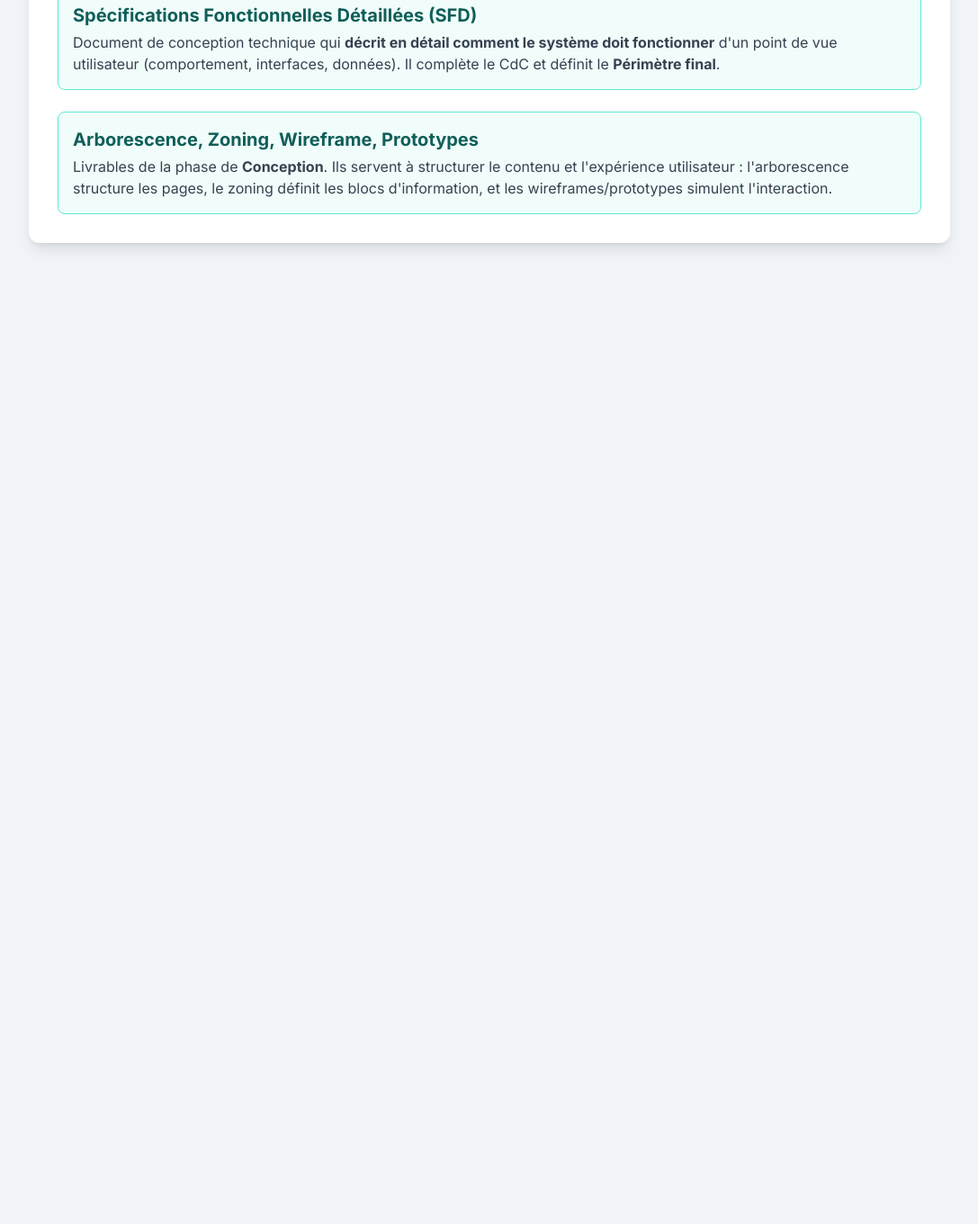
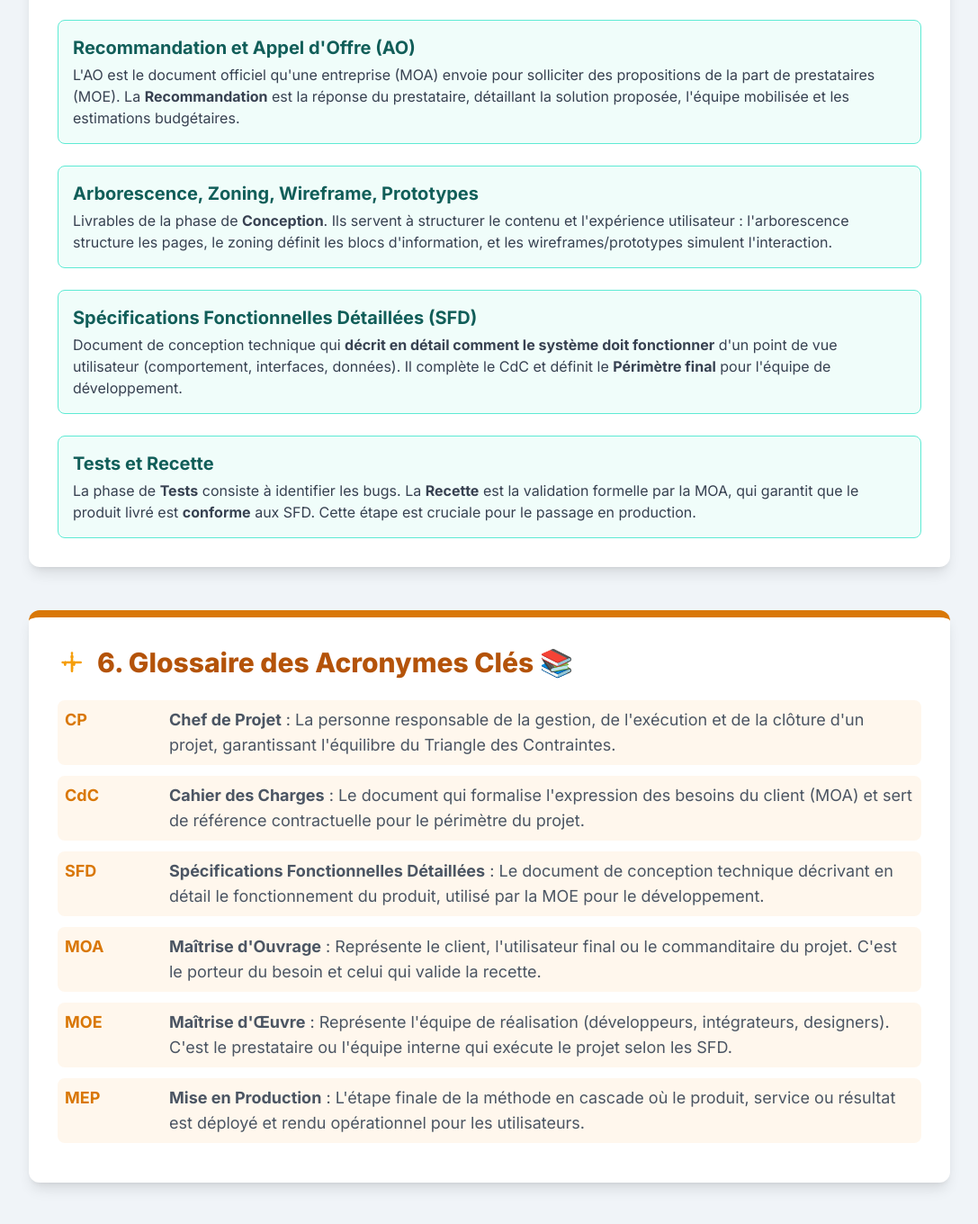
Before and after one commit to ProjetTechAcademy/Projet_01_methode_gestion_traditionnelles, a plain HTML site: page index.html in a window 1280 px wide. Shown: the part 3182-4542 px from the top of the page at 90% size, without its empty margins (96-1183 px from the left). Before the commit the page ends 3532 px from the top, so only its background shows below. Drawn offline with nearby package versions, Linux system fonts and the light colour scheme.

Commit message:
Update index.html

```diff
--- a/index.html
+++ b/index.html
@@ -56,6 +56,25 @@
             left: 0;
             font-weight: bold;
             color: #ef4444; /* red-500 */
+        }
+        /* Style pour le Glossaire */
+        .glossary-item {
+            display: flex;
+            align-items: baseline;
+            margin-bottom: 0.75rem;
+            padding: 0.5rem;
+            background-color: #fff7ed; /* orange-50 */
+            border-radius: 0.5rem;
+        }
+        .glossary-item dt {
+            font-weight: bold;
+            color: #d97706; /* amber-600 */
+            min-width: 100px;
+            margin-right: 1rem;
+        }
+        .glossary-item dd {
+            flex-grow: 1;
+            color: #4b5563; /* gray-600 */
         }
     </style>
 </head>
@@ -190,25 +209,25 @@
             </ol>
         </section>
 
-        <!-- Section 5: Livrables Clés Détaillés -->
+        <!-- Section 5: Livrables Clés Détaillés (ENRICHISSEMENT) -->
         <section class="mb-12 card bg-white p-8 rounded-xl shadow-lg border-t-8 border-teal-600">
             <h2 class="text-3xl font-extrabold text-teal-700 mb-6 flex items-center">
                 <svg class="w-8 h-8 mr-3 text-teal-500" fill="none" stroke="currentColor" viewBox="0 0 24 24" xmlns="http://www.w3.org/2000/svg"><path stroke-linecap="round" stroke-linejoin="round" stroke-width="2" d="M20 7l-8-4-8 4m16 0l-8 4m8-4v10l-8 4m0-10L4 7m4 4v10m0-2.5a.5.5 0 00-1 0v.5a.5.5 0 001 0v-.5zM12 11v10m4-10v10"></path></svg>
-                5. Zoom sur les Livrables Clés 🔑
+                5. Zoom sur les Livrables Clés : De la Définition à la Validation 🔑
             </h2>
             <div class="space-y-6">
 
                 <div class="p-4 bg-teal-50 rounded-lg border border-teal-300">
                     <B class="text-teal-800 text-xl block mb-1">Cahier des Charges (CdC)</B>
                     <p class="text-gray-700">
-                        Document clé de la phase de définition. Il est l'<B>expression formelle et complète du besoin initial du client (MOA)</B>. Il sert de base contractuelle et définit le périmètre de travail.
+                        Document clé de la phase de définition. Il est l'<B>expression formelle et complète du besoin initial du client (MOA)</B>. Il sert de base contractuelle, définissant les exigences fonctionnelles, techniques et de qualité du projet.
                     </p>
                 </div>
 
                 <div class="p-4 bg-teal-50 rounded-lg border border-teal-300">
                     <B class="text-teal-800 text-xl block mb-1">Devis / Gestion du Budget</B>
                     <p class="text-gray-700">
-                        Document lié au pilier du <B>Coût</B>. Il présente l'<B>estimation des charges et des ressources</B> nécessaires à la réalisation du projet, garantissant ainsi la viabilité financière de la solution proposée.
+                        Document lié au pilier du <B>Coût</B>. Il présente l'<B>estimation des charges et des ressources</B> (humaines, matérielles) nécessaires à la réalisation du projet, garantissant ainsi la viabilité financière de la solution proposée.
                     </p>
                 </div>
 
@@ -220,9 +239,9 @@
                 </div>
 
                 <div class="p-4 bg-teal-50 rounded-lg border border-teal-300">
-                    <B class="text-teal-800 text-xl block mb-1">Spécifications Fonctionnelles Détaillées (SFD)</B>
+                    <B class="text-teal-800 text-xl block mb-1">Recommandation et Appel d'Offre (AO)</B>
                     <p class="text-gray-700">
-                        Document de conception technique qui <B>décrit en détail comment le système doit fonctionner</B> d'un point de vue utilisateur (comportement, interfaces, données). Il complète le CdC et définit le <B>Périmètre final</B>.
+                        L'AO est le document officiel qu'une entreprise (MOA) envoie pour solliciter des propositions de la part de prestataires (MOE). La <B>Recommandation</B> est la réponse du prestataire, détaillant la solution proposée, l'équipe mobilisée et les estimations budgétaires.
                     </p>
                 </div>
 
@@ -232,7 +251,74 @@
                         Livrables de la phase de <B>Conception</B>. Ils servent à structurer le contenu et l'expérience utilisateur : l'arborescence structure les pages, le zoning définit les blocs d'information, et les wireframes/prototypes simulent l'interaction.
                     </p>
                 </div>
+
+                <div class="p-4 bg-teal-50 rounded-lg border border-teal-300">
+                    <B class="text-teal-800 text-xl block mb-1">Spécifications Fonctionnelles Détaillées (SFD)</B>
+                    <p class="text-gray-700">
+                        Document de conception technique qui <B>décrit en détail comment le système doit fonctionner</B> d'un point de vue utilisateur (comportement, interfaces, données). Il complète le CdC et définit le <B>Périmètre final</B> pour l'équipe de développement.
+                    </p>
+                </div>
+
+                <div class="p-4 bg-teal-50 rounded-lg border border-teal-300">
+                    <B class="text-teal-800 text-xl block mb-1">Tests et Recette</B>
+                    <p class="text-gray-700">
+                        La phase de <B>Tests</B> consiste à identifier les bugs. La <B>Recette</B> est la validation formelle par la MOA, qui garantit que le produit livré est <B>conforme</B> aux SFD. Cette étape est cruciale pour le passage en production.
+                    </p>
+                </div>
             </div>
+        </section>
+
+        <!-- Section 6: Glossaire des Acronymes -->
+        <section class="mb-12 card bg-white p-8 rounded-xl shadow-lg border-t-8 border-amber-600">
+            <h2 class="text-3xl font-extrabold text-amber-700 mb-6 flex items-center">
+                <svg class="w-8 h-8 mr-3 text-amber-500" fill="none" stroke="currentColor" viewBox="0 0 24 24" xmlns="http://www.w3.org/2000/svg"><path stroke-linecap="round" stroke-linejoin="round" stroke-width="2" d="M12 6.253v13m0-13a2 2 0 000 2m0-2a2 2 0 010 2m0 7.5a2 2 0 010 2m0-7.5a2 2 0 000 2M12 16.253v.25M12 11.253v.25M12 4.253v.25M6.253 12h13m-13 0a2 2 0 000 2m0-2a2 2 0 010 2m7.5-2a2 2 0 010 2m0-2a2 2 0 000 2M17.753 12h.25M4.253 12h.25"></path></svg>
+                6. Glossaire des Acronymes Clés 📚
+            </h2>
+
+            <dl class="text-lg">
+
+                <div class="glossary-item">
+                    <dt>CP</dt>
+                    <dd>
+                        <B>Chef de Projet</B> : La personne responsable de la gestion, de l'exécution et de la clôture d'un projet, garantissant l'équilibre du Triangle des Contraintes.
+                    </dd>
+                </div>
+
+                <div class="glossary-item">
+                    <dt>CdC</dt>
+                    <dd>
+                        <B>Cahier des Charges</B> : Le document qui formalise l'expression des besoins du client (MOA) et sert de référence contractuelle pour le périmètre du projet.
+                    </dd>
+                </div>
+
+                <div class="glossary-item">
+                    <dt>SFD</dt>
+                    <dd>
+                        <B>Spécifications Fonctionnelles Détaillées</B> : Le document de conception technique décrivant en détail le fonctionnement du produit, utilisé par la MOE pour le développement.
+                    </dd>
+                </div>
+
+                <div class="glossary-item">
+                    <dt>MOA</dt>
+                    <dd>
+                        <B>Maîtrise d'Ouvrage</B> : Représente le client, l'utilisateur final ou le commanditaire du projet. C'est le porteur du besoin et celui qui valide la recette.
+                    </dd>
+                </div>
+
+                <div class="glossary-item">
+                    <dt>MOE</dt>
+                    <dd>
+                        <B>Maîtrise d'Œuvre</B> : Représente l'équipe de réalisation (développeurs, intégrateurs, designers). C'est le prestataire ou l'équipe interne qui exécute le projet selon les SFD.
+                    </dd>
+                </div>
+
+                <div class="glossary-item">
+                    <dt>MEP</dt>
+                    <dd>
+                        <B>Mise en Production</B> : L'étape finale de la méthode en cascade où le produit, service ou résultat est déployé et rendu opérationnel pour les utilisateurs.
+                    </dd>
+                </div>
+            </dl>
         </section>
 
     </div>
```
